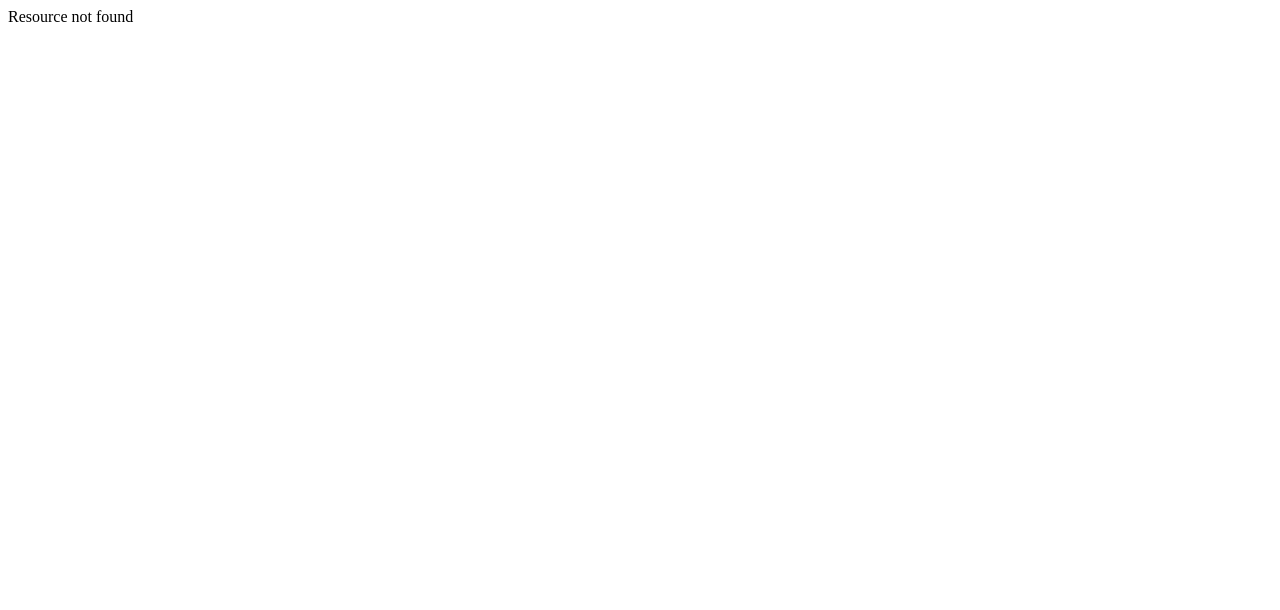
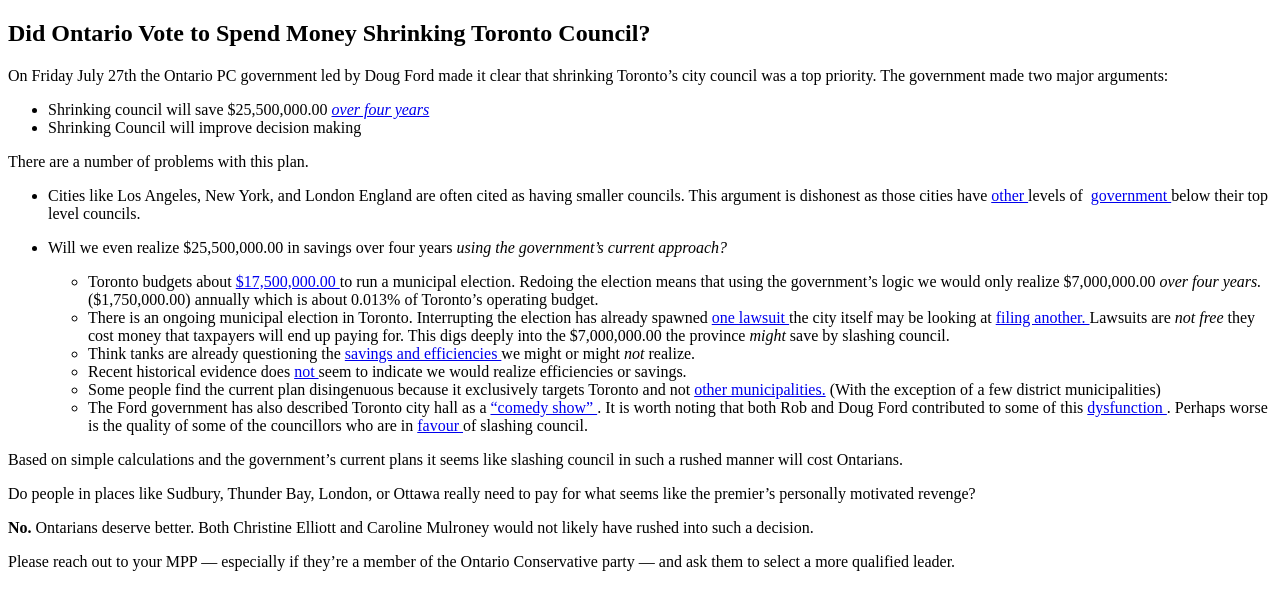
Before and after one commit to didfordwin/didfordwin.com, a Gatsby site in the folder website/: page /issues/did-ontario-vote-to-spend-money-shrinking-toronto-council in a window 1280 px wide. Before the commit this address had no page. Built offline with nearby package versions, Linux system fonts and the light colour scheme; Gatsby itself is replaced by a stand-in of ours.

Commit message:
New content, improved layout, "blog roll"

```diff
--- a/package.json
+++ b/package.json
@@ -1,6 +1,6 @@
 {
   "name": "did-ford-win",
-  "version": "0.5.0",
+  "version": "0.6.0",
   "description": "Website dedicated to answering questions about if and how Doug Ford won the 2018 Ontario PC Leadership Election",
   "main": "index.js",
   "repository": "https://github.com/didfordwin/didfordwin.com",
--- a/website/gatsby-config.js
+++ b/website/gatsby-config.js
@@ -6,22 +6,23 @@
     whoWeAre: `We are a bipartisan group of Ontario residents who are deeply curious about the 2018 Ontario PC leadership election.`
   },
   plugins: [
-    `gatsby-transformer-remark`,
+    'gatsby-transformer-remark',
+    'gatsby-plugin-glamor',
     {
-      resolve: `gatsby-source-filesystem`,
+      resolve: 'gatsby-source-filesystem',
       options: {
-        name: `src`,
+        name: 'src',
         path: `${__dirname}/src/`
       }
     },
     {
-      resolve: `gatsby-plugin-typography`,
+      resolve: 'gatsby-plugin-typography',
       options: {
-        pathToConfigModule: `src/utils/typography.js`
+        pathToConfigModule: 'src/utils/typography.js'
       }
     },
     {
-      resolve: `gatsby-plugin-sitemap`
+      resolve: 'gatsby-plugin-sitemap'
     },
     {
       resolve: 'gatsby-plugin-html-attributes',
--- /dev/null
+++ b/website/gatsby-node.js
@@ -0,0 +1,47 @@
+const path = require('path');
+const { createFilePath } = require('gatsby-source-filesystem');
+
+exports.onCreateNode = ({ node, getNode, boundActionCreators }) => {
+  const { createNodeField } = boundActionCreators;
+
+  if (node.internal.type === 'MarkdownRemark') {
+    const slug = createFilePath({ node, getNode, basePath: 'pages' });
+    createNodeField({
+      node,
+      name: 'slug',
+      value: slug
+    });
+  }
+};
+
+exports.createPages = ({ graphql, boundActionCreators }) => {
+  const { createPage } = boundActionCreators;
+
+  return new Promise((resolve, reject) => {
+    graphql(`
+      {
+        allMarkdownRemark {
+          edges {
+            node {
+              fields {
+                slug
+              }
+            }
+          }
+        }
+      }
+    `).then(result => {
+      result.data.allMarkdownRemark.edges.forEach(({ node }) => {
+        createPage({
+          path: node.fields.slug,
+          component: path.resolve('./src/templates/issue.js'),
+          context: {
+            // Data passed to context is available in page queries as GraphQL variables.
+            slug: node.fields.slug
+          }
+        });
+      });
+      resolve();
+    });
+  });
+};
--- a/website/package.json
+++ b/website/package.json
@@ -11,6 +11,7 @@
     "gatsby": "^1.9.277",
     "gatsby-link": "^1.6.46",
     "gatsby-plugin-favicon": "^2.1.1",
+    "gatsby-plugin-glamor": "^1.6.13",
     "gatsby-plugin-google-analytics": "^1.0.31",
     "gatsby-plugin-html-attributes": "^1.0.4",
     "gatsby-plugin-sitemap": "^1.2.25",
--- /dev/null
+++ b/website/src/components/navigation.js
@@ -0,0 +1,33 @@
+import Link from 'gatsby-link';
+import React from 'react';
+import { maxWidthMobile } from '../utils/constants';
+
+export default () => {
+  return (
+    <nav
+      css={{
+        [`@media(max-width: ${maxWidthMobile})`]: {
+          '& *': {
+            display: 'block'
+          }
+        }
+      }}
+    >
+      <Link to="/issues">Issues</Link>{' '}
+      <strong
+        css={{
+          fontWeight: '1',
+          display: 'none',
+          [`@media(min-width: ${maxWidthMobile})`]: {
+            display: 'inline'
+          }
+        }}
+      >
+        {' | '}
+      </strong>
+      <a href="#privacy" title="Our commitment to privacy" css={{}}>
+        Privacy
+      </a>
+    </nav>
+  );
+};
--- /dev/null
+++ b/website/src/pages/issues/did-ontario-vote-to-spend-money-shrinking-toronto-council.md
@@ -0,0 +1,146 @@
+---
+title: 'Did Ontario Vote to Spend Money Shrinking Toronto Council?'
+date: '2018-08-14'
+---
+
+<article id="top">
+  <p>
+    On Friday July 27th the Ontario PC government led by Doug Ford made it clear
+    that shrinking Toronto&rsquo;s city council was a top priority. The government
+    made two major arguments:
+  </p>
+  <ul>
+    <li>Shrinking council will save $25,500,000.00 <em>
+      <a
+        href="https://globalnews.ca/news/4356447/john-tory-toronto-city-council-seats/"
+        title="Global News: Ontario to introduce legislation to cut Toronto city council seats by nearly half"
+        target="_blank"
+      >over four years
+      </a></em>
+    </li>
+    <li>Shrinking Council will improve decision making</li>
+  </ul>
+  <p>
+    There are a number of problems with this plan.
+  </p>
+  <ul>
+    <li>
+      Cities like Los Angeles, New York, and London England are often cited
+      as having smaller councils. This argument is dishonest as those cities have
+      <a
+        href="https://globalnews.ca/news/4358422/toronto-city-council-other-cities/"
+        title="Global News: Comparing city councils"
+        target="_blank"
+      >
+        other
+      </a> levels of&nbsp;
+      <a
+        href="https://www.thestar.com/opinion/star-columnists/2018/08/01/what-would-rob-ford-have-made-of-this.html"
+        title="Toronto Star: Slashing city council makes serving constituents the Rob Ford way seem impossible"
+        target="_blank"
+      >
+        government
+      </a> below their top level councils.
+    </li>
+    <li>
+      <p>
+        Will we even realize $25,500,000.00 in savings over four years <em>
+        using the government&rsquo;s current approach?
+        </em>
+      </p>
+      <ul>
+        <li>
+          Toronto budgets about <a
+            href="https://www.thestar.com/news/gta/2018/08/02/what-a-reduced-council-could-mean-for-toronto.html"
+            title="Toronto Star: Costs of Redoing Toronto Election"
+            target="_blank"
+          >$17,500,000.00
+          </a> to run a municipal election. Redoing the election means that using
+          the government&rsquo;s logic we would only realize $7,000,000.00 <em>
+            over four years.
+          </em> ($1,750,000.00) annually which is about 0.013% of Toronto&rsquo;s operating
+          budget.
+        </li>
+        <li>There is an ongoing municipal election in Toronto. Interrupting the election
+          has already spawned <a
+           href="https://globalnews.ca/news/4359952/doug-ford-ward-changes-rocco-achampong-superior-court-notice/"
+           title="Global News: Toronto council hopeful Rocco Achampong wants court to stop Ford from axing wards"
+           target="_blank"
+          >one lawsuit
+          </a> the city itself may be looking at <a
+          href="https://globalnews.ca/news/4360976/ontario-tories-toronto-city-council/"
+          title="Global News: Toronto debating whether to sue province over decision to shrink city council by nearly 50%"
+          target="_blank"
+          >filing another.
+          </a> Lawsuits are <em>
+            not free
+          </em> they cost money that taxpayers will end up paying for.  This digs deeply
+          into the $7,000,000.00 the province <em>
+            might
+          </em> save by slashing council.
+        </li>
+        <li>
+          Think tanks are already questioning the <a
+            href="https://www.fraserinstitute.org/blogs/toronto-city-council-reduction-a-distraction-from-greater-priorities"
+            title="Fraser Institute: Toronto City Council reduction—a distraction from greater priorities"
+            target="_blank"
+          >savings and efficiencies
+          </a> we might or might <em>
+            not
+          </em> realize.
+        </li>
+        <li>
+          Recent historical evidence does <a
+            href="https://www.fraserinstitute.org/research/municipal-amalgamation-ontario"
+            title="Fraser Institute: Municipal Amalgamation in Ontario"
+            target="_blank"
+          >not
+          </a> seem to indicate we would realize efficiencies or savings.
+        </li>
+        <li>
+          Some people find the current plan disingenuous because it exclusively
+          targets Toronto and not <a
+            href="https://www.thestar.com/news/queenspark/2018/07/30/toronto-is-the-only-city-targeted-by-ford-in-legislation.html"
+            title="Toronto Star: Toronto is the only city targeted"
+            target="_blank"
+          >other municipalities.</a> (With the exception of a few district municipalities)
+        </li>
+        <li>
+          The Ford government has also described Toronto city hall as a <a
+          href="https://www.thestar.com/news/queenspark/2018/07/27/its-like-a-comedy-show-down-at-city-hall-ford-defends-unilateral-moves-to-slash-toronto-council-axe-regional-chair-elections.html"
+          title="Toronto Star: ‘It’s like a comedy show down at city hall’: Ford defends unilateral moves to slash Toronto council, axe regional chair elections"
+          target="_blank"
+        >&ldquo;comedy show&rdquo;
+        </a>.  It is worth noting that both Rob and Doug Ford contributed to some of
+        this <a
+          href="https://www.youtube.com/watch?v=QB1dJeMtb08"
+          title="You Tube: Toronto City Council Rob Ford Knocks Over Councillor"
+          target="_blank"
+         >dysfunction
+         </a>. Perhaps worse is the quality of some of the councillors who are in <a
+           href="https://globalnews.ca/news/3022962/toronto-city-councillor-gives-middle-finger-in-response-to-city-hall-roof-tax-proposal/"
+           title="Global News: Councillor gives middle finger to citizens"
+           target="_blank"
+          >favour
+          </a> of slashing council.
+        </li>
+      </ul>
+    </li>
+  </ul>
+  <p>
+    Based on simple calculations and the government&rsquo;s current plans
+    it seems like slashing council in such a rushed manner will cost Ontarians.
+  </p>
+  <p>
+    Do people in places like Sudbury, Thunder Bay, London, or Ottawa really need
+    to pay for what seems like the premier&rsquo;s personally motivated revenge?
+  </p>
+  <p>
+    <strong>No.</strong> Ontarians deserve better. Both Christine Elliott and Caroline
+    Mulroney would not likely have rushed into such a decision.
+  </p>
+  <p>
+    Please reach out to your MPP &mdash; especially if they&rsquo;re a member of the
+    Ontario Conservative party &mdash; and ask them to select a more qualified leader.
+  </p>
+</article>
--- /dev/null
+++ b/website/src/templates/issue.js
@@ -0,0 +1,24 @@
+import React from 'react';
+
+export default ({ data }) => {
+  const post = data.markdownRemark;
+  return (
+    <article>
+      <header>
+        <h2>{post.frontmatter.title}</h2>
+      </header>
+      <div dangerouslySetInnerHTML={{ __html: post.html }} />
+    </article>
+  );
+};
+
+export const query = graphql`
+  query IssueQuery($slug: String!) {
+    markdownRemark(fields: { slug: { eq: $slug } }) {
+      html
+      frontmatter {
+        title
+      }
+    }
+  }
+`;
--- /dev/null
+++ b/website/src/utils/constants.js
@@ -0,0 +1 @@
+export const maxWidthMobile = '640px';
```
Also changed, not shown: website/src/components/hamburger.css (added, +132 -0 lines), website/src/components/hamburger.js (added, +16 -0 lines), website/src/layouts/index.js (+65 -2 lines), website/src/pages/index.js (+2 -19 lines), website/src/pages/issues.js (added, +44 -0 lines), CHANGELOG.md, 1 other file.
